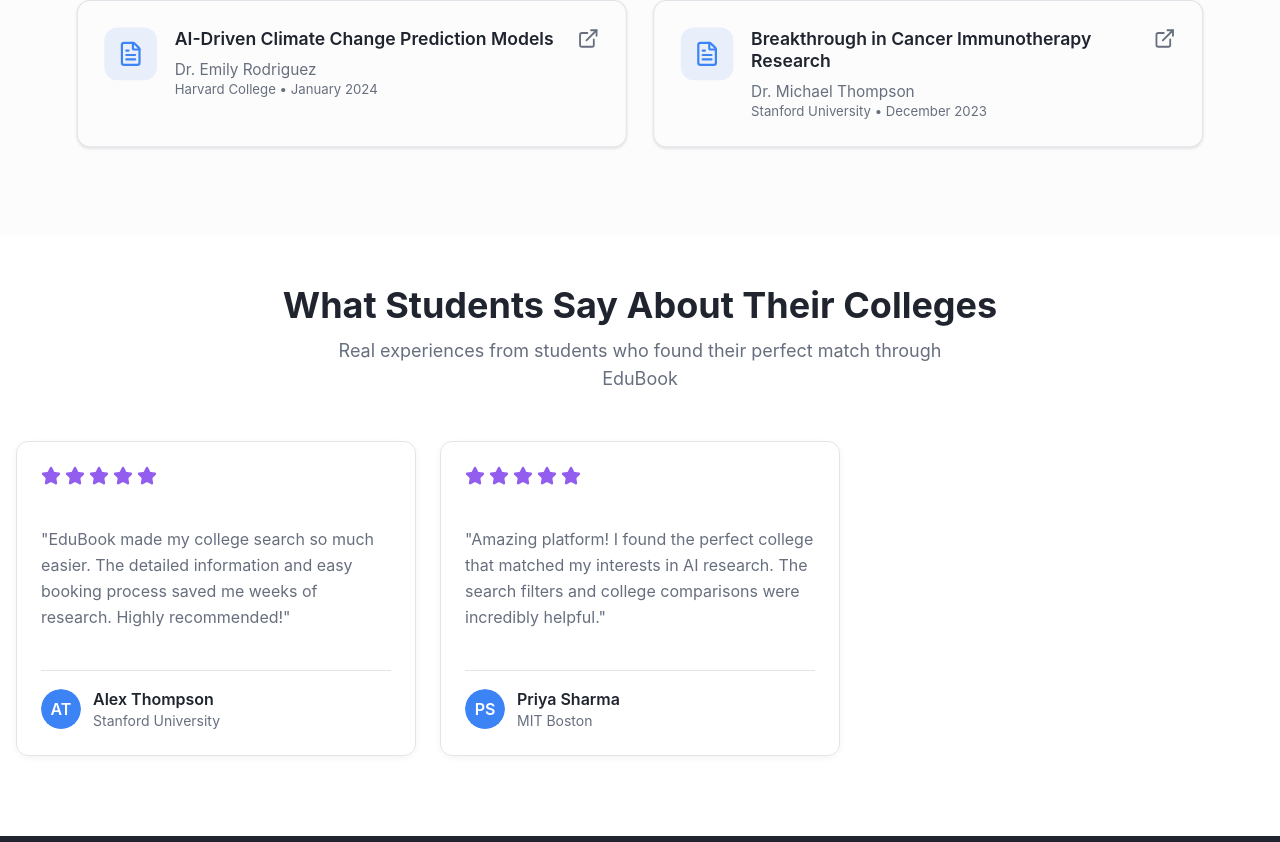
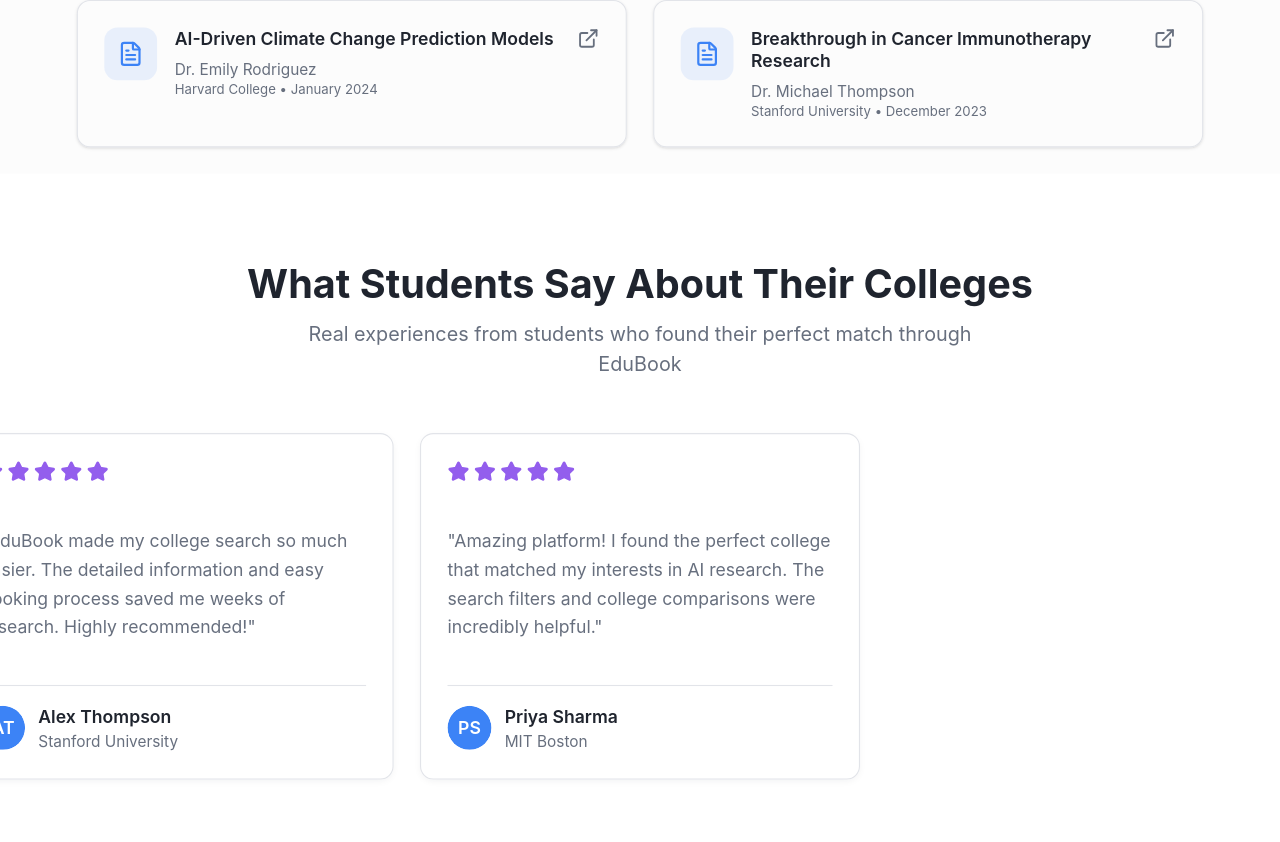
Before and after one commit to bibek-totol/college-book, a Next.js app: page / in a window 1280 px wide. Shown: the part 2298-3140 px from the top of the page. Built offline with nearby package versions, Linux system fonts and the light colour scheme; no server answers; the database is empty; what @radix-ui/themes would draw is missing.

Commit message:
Solve Some Breaking Issue

```diff
--- a/app/page.tsx
+++ b/app/page.tsx
@@ -26,10 +26,10 @@ const Home = () => {
 
 
         <motion.div
-          initial={{ opacity: 0, x: 70 }}
-          whileInView={{ opacity: 1, x: 0 }}
-          transition={{ duration: 0.8, ease: "easeOut" }}
-          viewport={{ once: false, amount: 0.4 }}
+          initial={{ opacity: 0, y: 100, scale: 0.95 }}
+          whileInView={{ opacity: 1, y: 0, scale: 1.10 }}
+          transition={{ duration: 0.6, ease: "easeOut" }}
+          viewport={{ once: false, amount: 0.1 }}
         >
           <ReviewsSection />
         </motion.div>
--- a/components/Navbar.tsx
+++ b/components/Navbar.tsx
@@ -211,7 +211,9 @@ const handleSaveProfile = async () => {
           </Link>
         );
       })}
+
       <div className="flex flex-col gap-2 mt-4 px-4">
+
         <Button
           variant="ghost"
           size="sm"
@@ -220,27 +222,49 @@ const handleSaveProfile = async () => {
         >
           {theme === "dark" ? (
             <>
-                      <Sun className="h-4 w-4" />
-                      Light Mode
+              <Sun className="h-4 w-4" /> Light Mode
             </>
           ) : (
             <>
-                      <Moon className="h-4 w-4" />
-                      Dark Mode
+              <Moon className="h-4 w-4" /> Dark Mode
             </>
           )}
         </Button>
-                <Button variant="ghost" size="sm" className="gap-2 justify-start">
-                  <User className="h-4 w-4" />
-                  Login
+
+
+        {session ? (
+          <>
+            <Button
+              variant="ghost"
+              size="sm"
+              onClick={() => setIsEditModalOpen(true)}
+              className="gap-2 justify-start"
+            >
+              <User className="h-4 w-4" /> Edit Profile
             </Button>
-                <Button size="sm" className="btn-gradient">
-                  Sign Up
+            <Button
+              variant="ghost"
+              size="sm"
+              onClick={() => signOut()}
+              className="gap-2 justify-start"
+            >
+              <User className="h-4 w-4" /> Logout
             </Button>
+          </>
+        ) : (
+          <>
+            <Link href="/auth">
+              <Button size="sm" className="btn-gradient w-full text-center">
+                <User className="h-4 w-4 mr-1" /> Sign Up or Login
+              </Button>
+            </Link>
+          </>
+        )}
       </div>
     </div>
   </div>
 )}
+
       </div>
     </nav>
 
```
Lines whose indentation alone changed are shown as unchanged.
